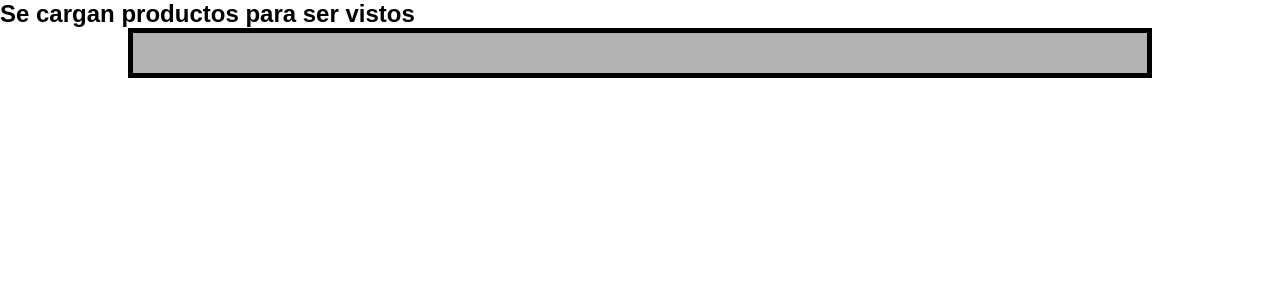
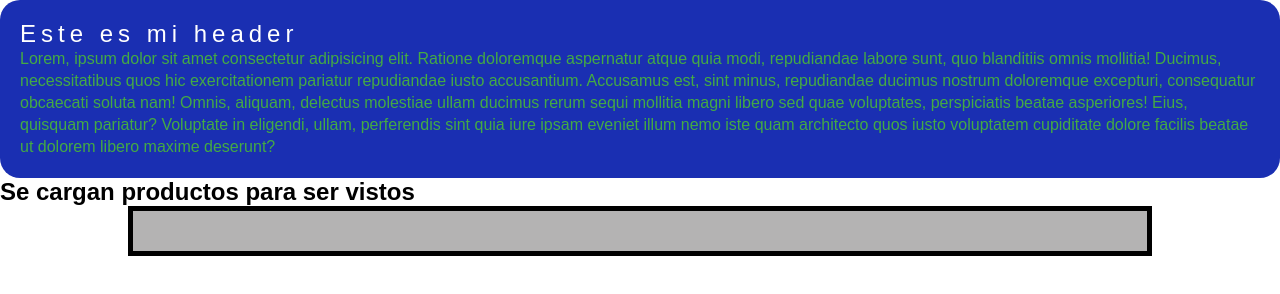
Before and after one commit to MarceCraft/Products-api, a plain HTML site: page index.html in a window 1280 px wide. Drawn offline with Linux system fonts and the light colour scheme.

Commit message:
se creo la estructura del header

```diff
--- a/index.html
+++ b/index.html
@@ -7,6 +7,16 @@
     <title>Document</title>
 </head>
 <body>
+    <header class="header">
+        <div class="title">
+            Este es mi header
+        </div>
+        <div class="description">
+            Lorem, ipsum dolor sit amet consectetur adipisicing elit. Ratione doloremque aspernatur atque quia modi, repudiandae labore sunt, quo blanditiis omnis mollitia! Ducimus, necessitatibus quos hic exercitationem pariatur repudiandae iusto accusantium.
+            Accusamus est, sint minus, repudiandae ducimus nostrum doloremque excepturi, consequatur obcaecati soluta nam! Omnis, aliquam, delectus molestiae ullam ducimus rerum sequi mollitia magni libero sed quae voluptates, perspiciatis beatae asperiores!
+            Eius, quisquam pariatur? Voluptate in eligendi, ullam, perferendis sint quia iure ipsam eveniet illum nemo iste quam architecto quos iusto voluptatem cupiditate dolore facilis beatae ut dolorem libero maxime deserunt?
+        </div>
+    </header>
     <h2>Se cargan productos para ser vistos</h2>
     <div class="products">
 
--- a/style/style.css
+++ b/style/style.css
@@ -12,3 +12,20 @@
     width: 80%;
     margin: 0 auto;
 }
+
+.header {
+    background-color: rgb(26, 47, 178);
+    padding: 20px;
+    border-radius: 20px;
+}
+
+.title {
+    font-size: 1.5em;
+    color: #fff;
+    letter-spacing: 5px;
+}
+
+.description {
+    line-height: 22px;
+    color: #4a4;
+}
```
